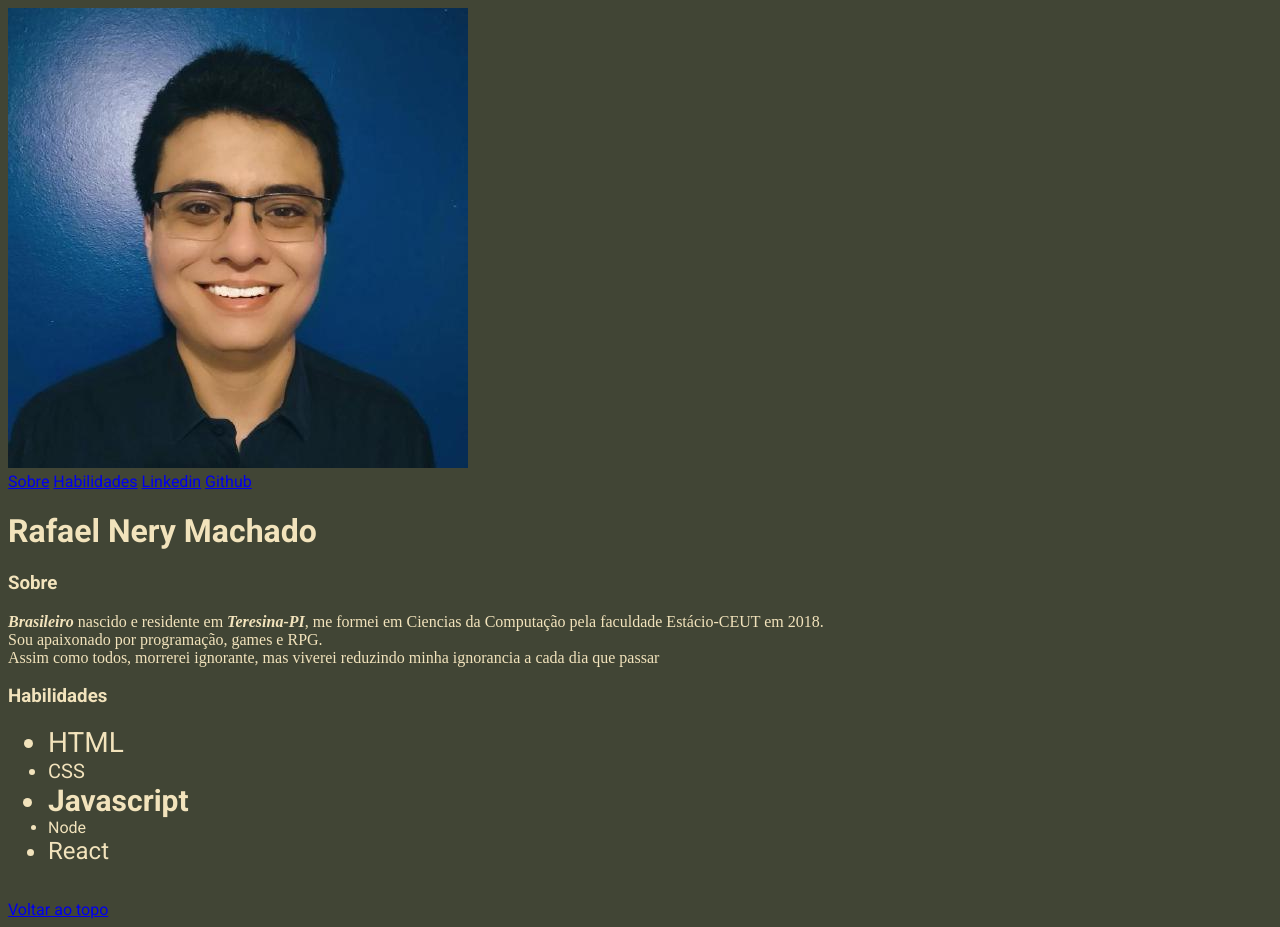
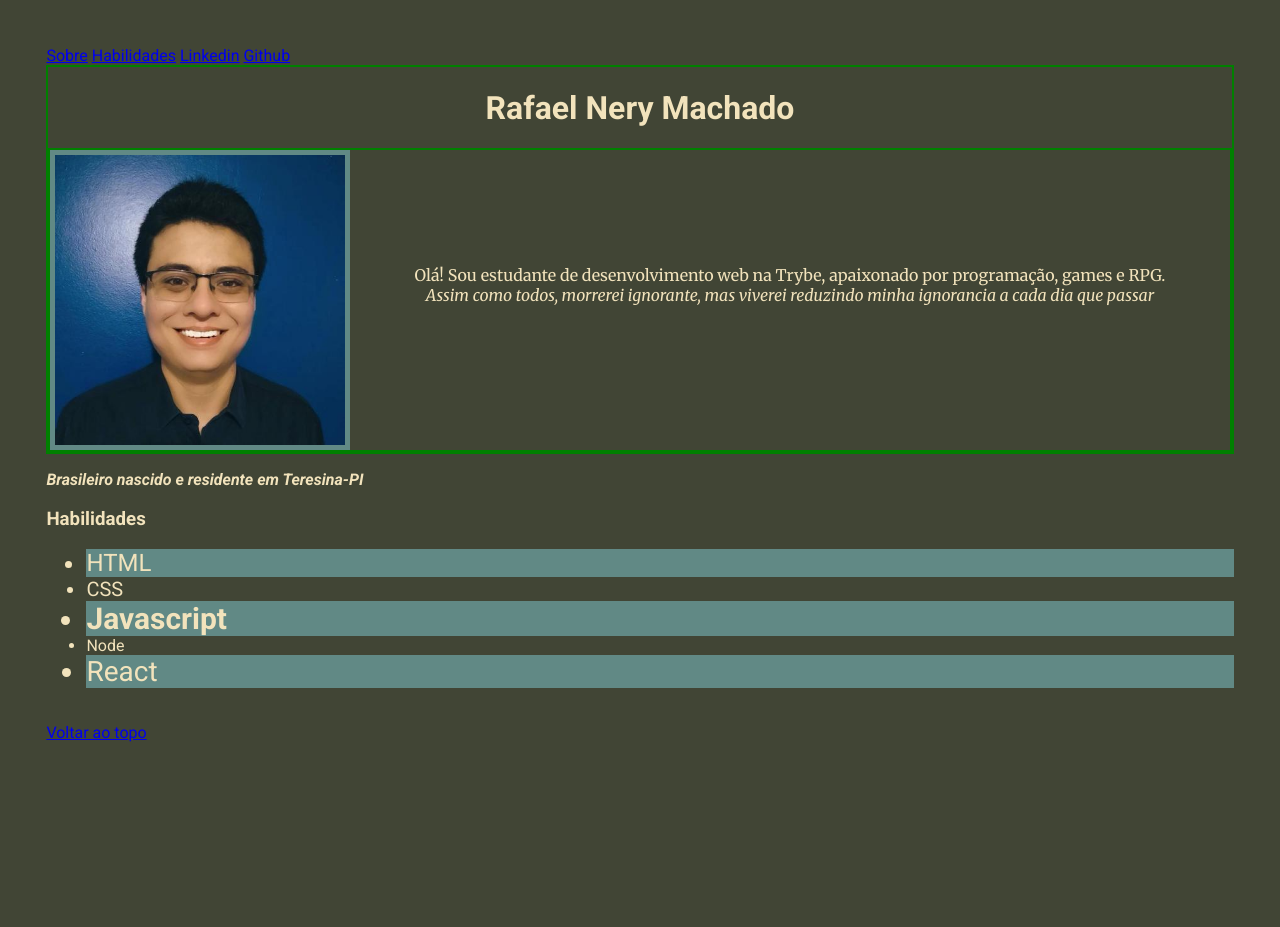
Before and after one commit to RayNfeeral/RayNfeeral.github.io, a plain HTML site: page index.html in a window 1280 px wide. After the commit the page ends 800 px from the top, so only its background shows below. Drawn offline with Linux system fonts and the light colour scheme.

Commit message:
Finalizado exercicio de estilo do dia 3.3

```diff
--- a/index.html
+++ b/index.html
@@ -5,26 +5,32 @@
   <title>Portfólio</title>
   <link rel="preconnect" href="https://fonts.gstatic.com">
   <link href="https://fonts.googleapis.com/css2?family=Roboto:ital,wght@0,100;0,300;0,400;0,500;0,700;0,900;1,100;1,300;1,400;1,500;1,700;1,900&display=swap" rel="stylesheet">
+  <link rel="preconnect" href="https://fonts.gstatic.com">
+  <link href="https://fonts.googleapis.com/css2?family=Merriweather:ital,wght@0,300;0,400;0,700;0,900;1,300;1,400;1,700;1,900&display=swap" rel="stylesheet">
   <link rel="stylesheet" href="style.css">
 </head>
 <body>
-  <img id="profile" src="images/me.jpeg" alt="Foto de Rafael Nery Machado">
   <nav>
     <a href="#about">Sobre</a>
     <a href="#skills">Habilidades</a>
     <a href="https://linkedin.com/in/rafael-nery-machado" target="_blank">Linkedin</a>
     <a href="https://github.com/raynfeeral" target="_blank">Github</a>
   </nav>
-  <h1>Rafael Nery Machado</h1>
-  <h3 id="about">Sobre</h3>
-  <p><em>Brasileiro</em> nascido e residente em <em>Teresina-PI</em>, me formei em Ciencias da Computação pela faculdade Estácio-CEUT em 2018.<br>Sou apaixonado por programação, games e RPG.<br>Assim como todos, morrerei ignorante, mas viverei reduzindo minha ignorancia a cada dia que passar</p>
+  <div>
+    <h1 class="my_name">Rafael Nery Machado</h1>
+    <div class="profile_container">
+      <img id="profile" class="profile_img" src="images/me.jpeg" alt="Foto de Rafael Nery Machado">
+      <p class="about">Olá! Sou estudante de desenvolvimento web na Trybe, apaixonado por programação, games e RPG.<br/> <i>Assim como todos, morrerei ignorante, mas viverei reduzindo minha ignorancia a cada dia que passar</i></p>
+    </div>
+  </div>
+  <p class="residence"><em>Brasileiro nascido e residente em Teresina-PI</em></p>
   <h3 id="skills">Habilidades</h3>
   <ul>
-    <li class="size-28">HTML</li>
-    <li class="size-20">CSS</li>
-    <li class="size-30"><strong>Javascript</strong></li>
-    <li class="size-16">Node</li>
-    <li class="size-24">React</li>
+    <li class="html">HTML</li>
+    <li class="css">CSS</li>
+    <li class="javascript"><strong>Javascript</strong></li>
+    <li class="node">Node</li>
+    <li class="react">React</li>
   </ul>
   <br>
   <a href="#profile">Voltar ao topo</a>
--- a/style.css
+++ b/style.css
@@ -2,32 +2,64 @@ body {
   background-color: #414535;
   color: #f2e3bc;
   font-family: 'Roboto', sans-serif;
+  padding: 3%;
 }
 
-p {
-  font-family: serif;
+div {
+  border: 2px solid green;
 }
 
-em {
-  font-weight: 600;
+ul li:nth-child(odd) {
+  background-color: #618985;
 }
 
-.size-16 {
+.about {
+  font-family: 'Merriweather', serif;
+  padding: 0 10px;
+  position: absolute;
+  bottom: 33%;
+  left: 300px;
+  right: 0px;
+  top: 33%;
+  text-align: center;
+}
+
+.css {
+  font-size: 20px;
+}
+
+.html {
+  font-size: 24px;
+}
+
+.javascript {
+  font-size: 30px;
+}
+
+.my_name {
+  text-align: center;
+}
+
+.node {
   font-size: 16px;
 }
 
-.size-20 {
-  font-size: 20px;
+.profile_container {
+  height: 300px;
+  position: relative;
 }
 
-.size-24 {
-  font-size: 24px;
+.profile_img {
+  background-color: #618985;
+  height: 290px;
+  float: left;
+  padding: 5px;
 }
 
-.size-28 {
+.react {
   font-size: 28px;
 }
 
-.size-30 {
-  font-size: 30px;
+.residence {
+  font-weight: 600;
 }
```
